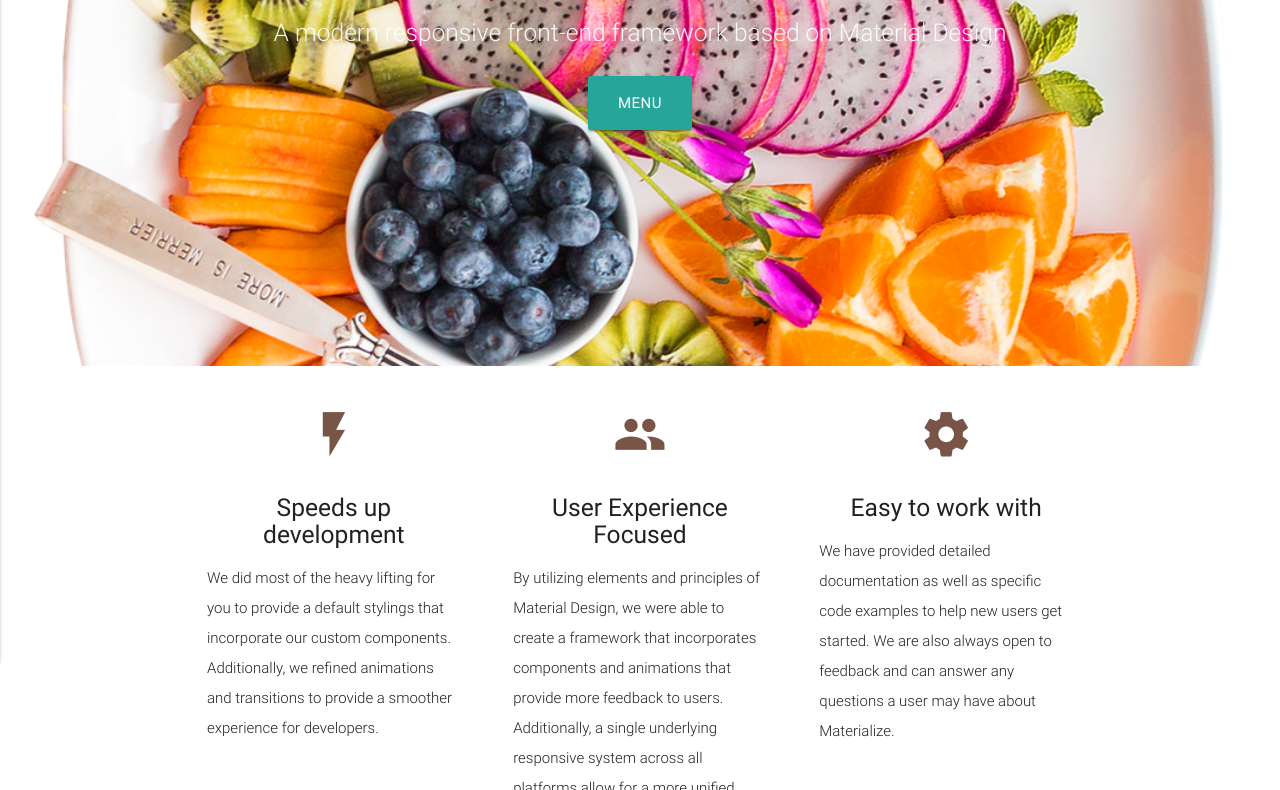
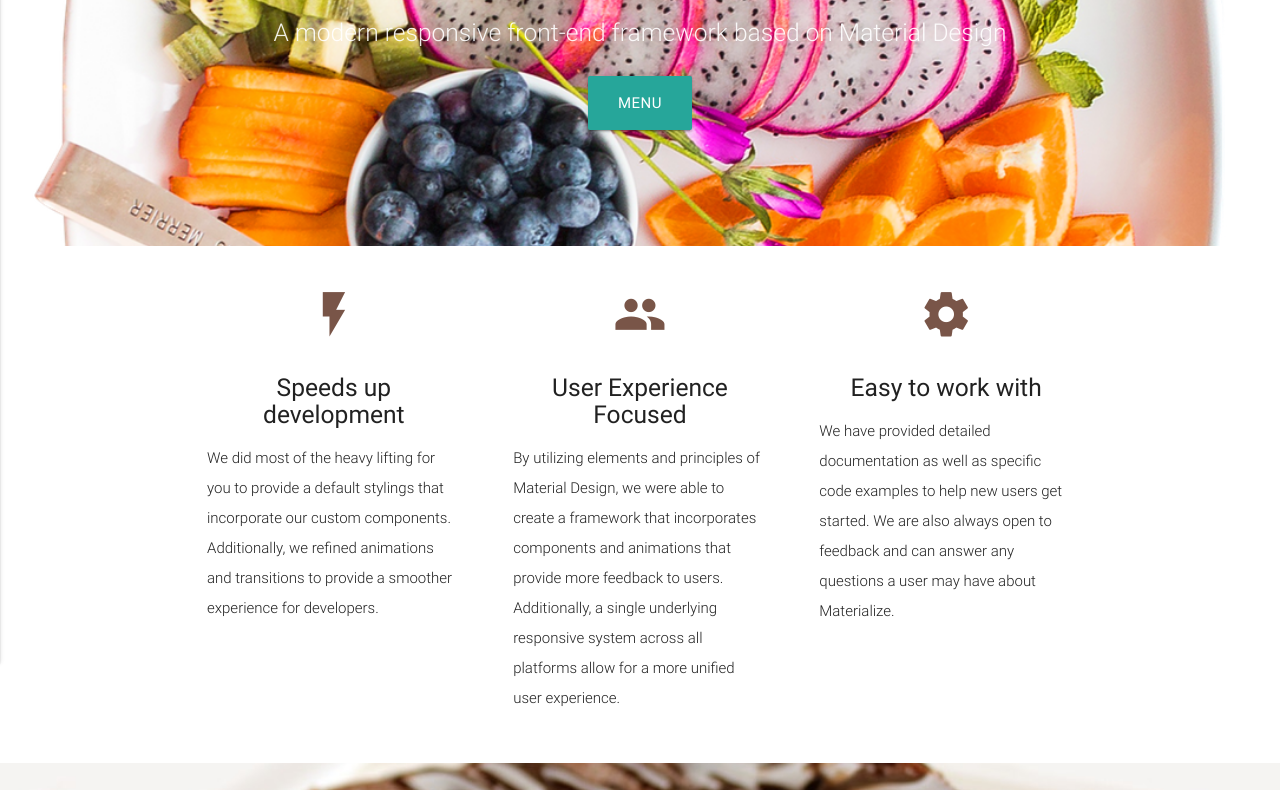
Before and after one commit to varunrajvanshi96/jecrc-cafe, a plain HTML site: page index.html in a window 1280 px wide. Shown: the part 198-988 px from the top of the page. Drawn offline with nearby package versions, Linux system fonts and the light colour scheme.

Commit message:
reponsive test 2

```diff
--- a/css/style.css
+++ b/css/style.css
@@ -20,7 +20,7 @@ p {
 }
 
 .parallax-container {
-  min-height: 500px;
+  min-height: 380px;
   line-height: 0;
   height: auto;
   color: rgba(255,255,255,.9);
```
